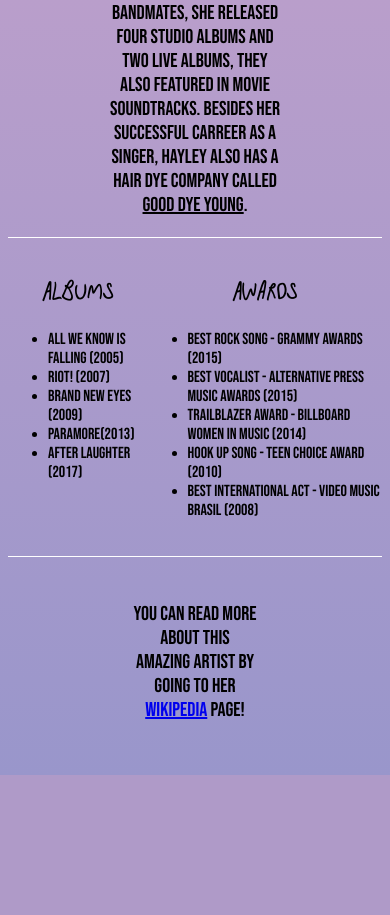
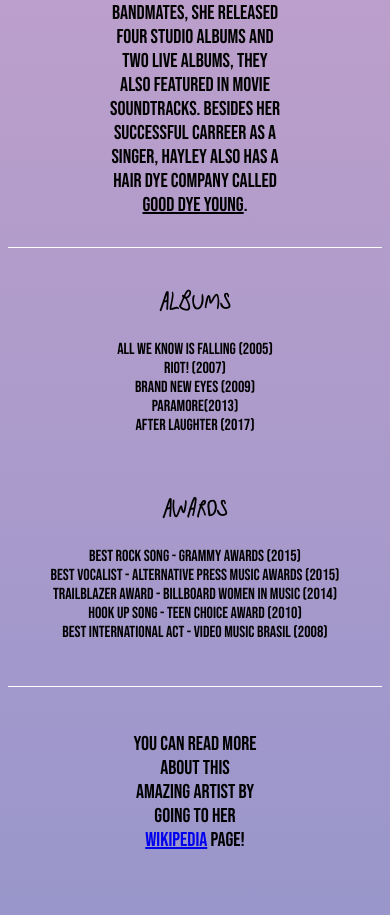
Before and after one commit to eloisasmorais/eloisasmorais.github.io, a PHP site: page / in a window 390 px wide. Shown: the part 746-1661 px from the top of the page. Before the commit the page ends 1521 px from the top, so only its background shows below. Run offline with PHP 8.4, Linux system fonts and the light colour scheme.

Commit message:
Changes to media query

```diff
--- a/Tribute page/style.css
+++ b/Tribute page/style.css
@@ -65,6 +65,7 @@
     flex-shrink: 10;
     font-size: 20px;
     padding: 0 100px;
+    margin-bottom: 30px;
 }
 
 #company {
@@ -109,7 +110,7 @@
     padding: 25px;
 }
 
-@media screen and (max-width: 360px) {
+@media screen and (orientation: portrait) {
     #lists {
         display: flex;
         flex-direction: column;
```
